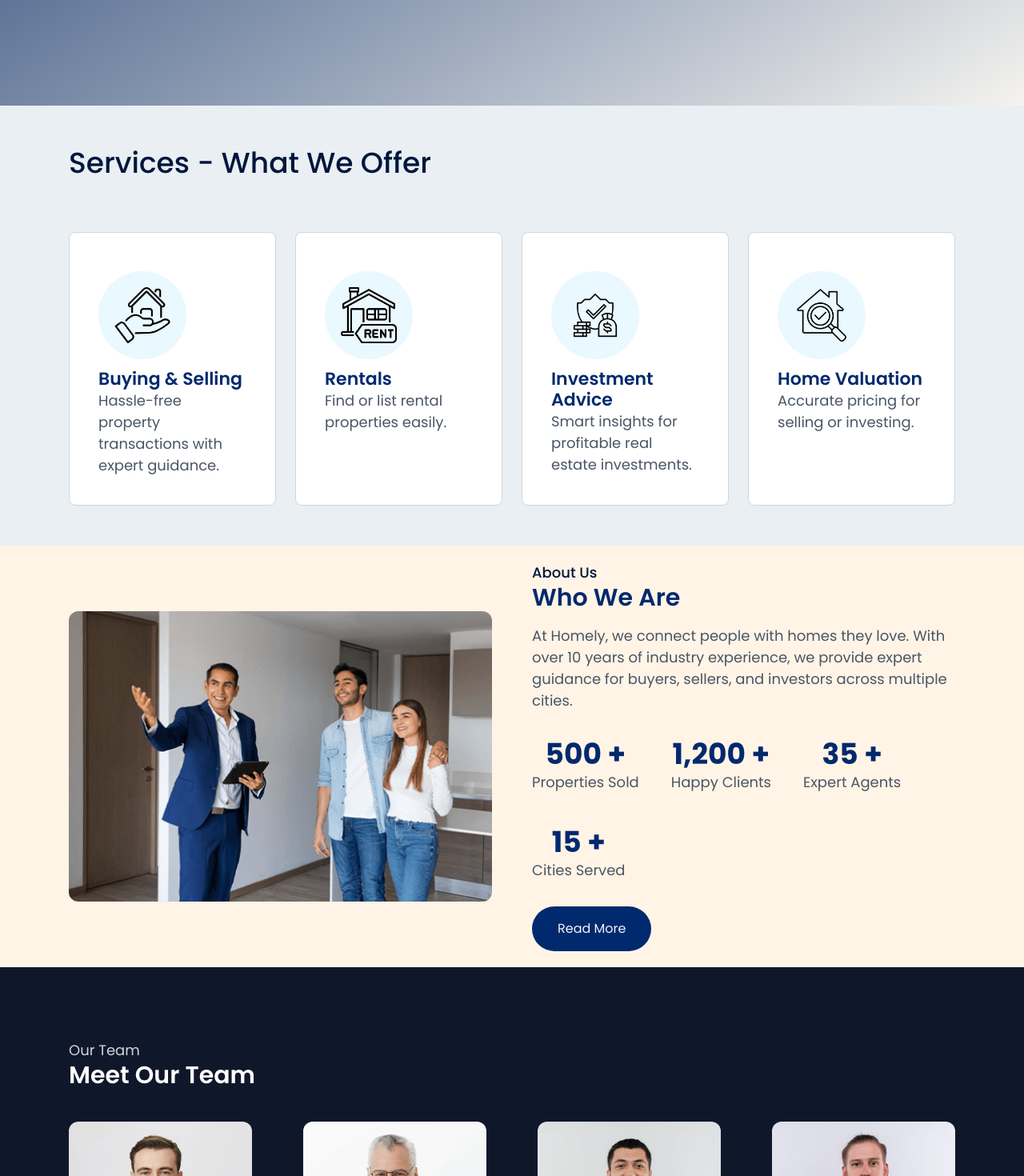
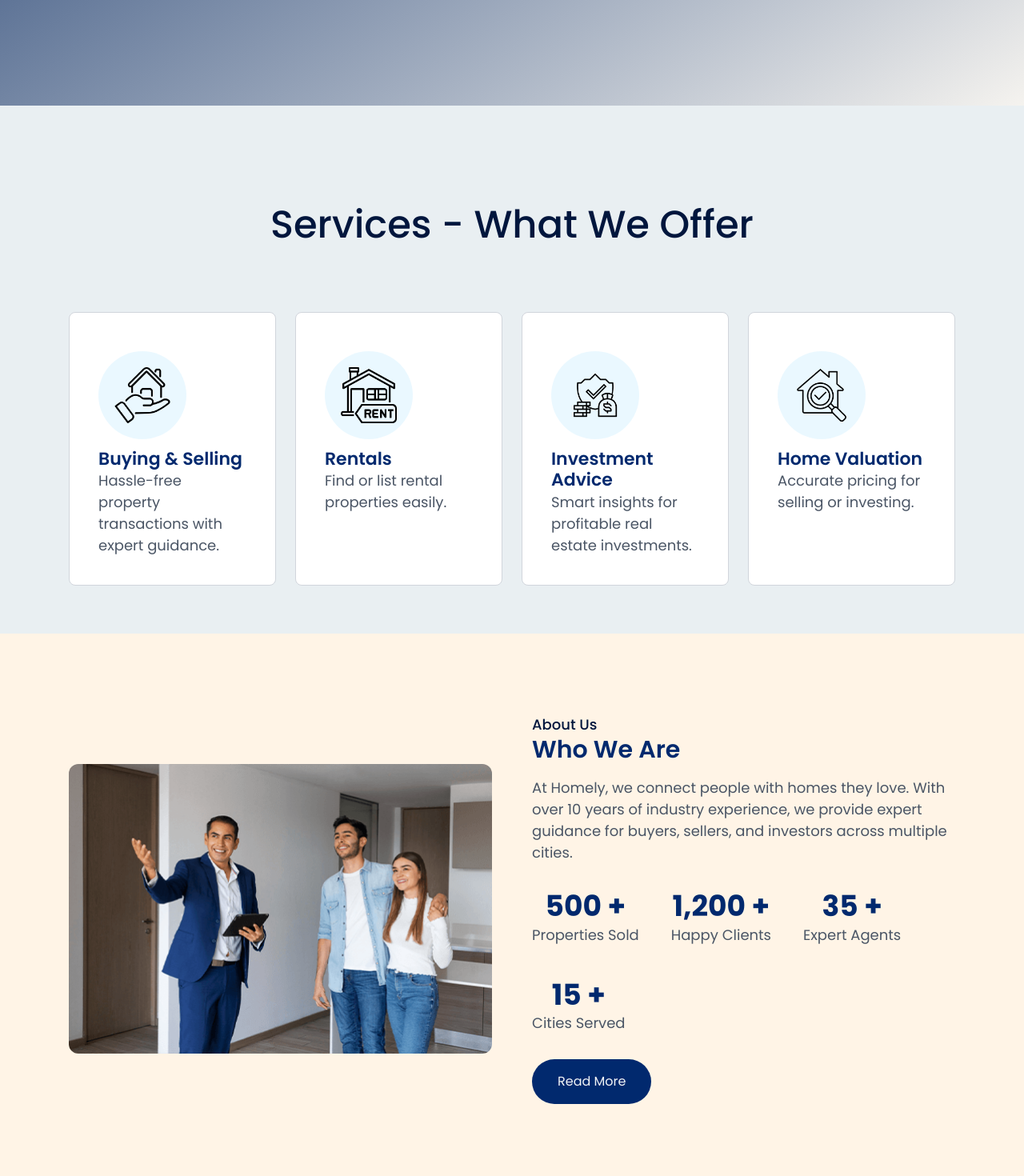
Before and after one commit to Blu-dev24/Real-Estate-Project, a React (Vite) app: page / in a window 1280 px wide. Shown: the part 1540-3010 px from the top of the page at 80% size. Built offline with nearby package versions, Linux system fonts and the light colour scheme.

Commit message:
UI changes cont.

```diff
--- a/src/components/About.jsx
+++ b/src/components/About.jsx
@@ -6,12 +6,11 @@ import { useInView } from 'react-intersection-observer'
 
 const About = () => {
     const { ref, inView } = useInView({
-        triggerOnce: true, // only trigger once
-        threshold:0.3 // starts when 30% of the component is visible
+        triggerOnce: true,
+        threshold: 0.3
     })
     return (
-        <section className='bg-[#FFF4E6]
- 'id='about'>
+        <section className='bg-[#FFF4E6] py-20' id='about'>
             <div className="container grid gap-[50px] md:items-center md:grid-cols-2 p-5">
                 {/* content */}
                 <div className="md:order-1">
@@ -25,7 +24,7 @@ const About = () => {
                     <div className='flex flex-wrap items-center justify-center gap-5 md:gap-10 text-center md:justify-start' ref={ref}>
                         {
                             stats.map(stat => (<div key={stat.id}>
-                                <h3 className='text-3xl md:text-4xl font-bold text-[#01296e]'>{inView && <CountUp end={stat.value} duration={2}/>} + </h3>
+                                <h3 className='text-3xl md:text-4xl font-bold text-[#01296e]'>{inView && <CountUp end={stat.value} duration={2} />} + </h3>
                                 <p>{stat.label}</p>
                             </div>))
                         }
--- a/src/components/PopularProperties.jsx
+++ b/src/components/PopularProperties.jsx
@@ -22,7 +22,6 @@ const PopularProperties = () => {
                             Discover handpicked properties that combine modern living, prime locations, and unmatched value.
                         </p>
                     </div>
-
                 </div>
 
                 {/* Card Wrapper */}
--- a/src/components/Services.jsx
+++ b/src/components/Services.jsx
@@ -3,9 +3,9 @@ import { ServicesCardItem } from '../constant/data'
 
 const Services = () => {
   return (
-    <section className="py-[90px] bg-[#e9eff2] md:py-[50px]">
+    <section className="py-[90px] bg-[#e9eff2] md:py-[60px]">
       <div className="container">
-        <h1 className="subtitle text-4xl">
+        <h1 className="subtitle text-5xl text-center mt-15 mb-20">
           Services - What We Offer
         </h1>
 
```
